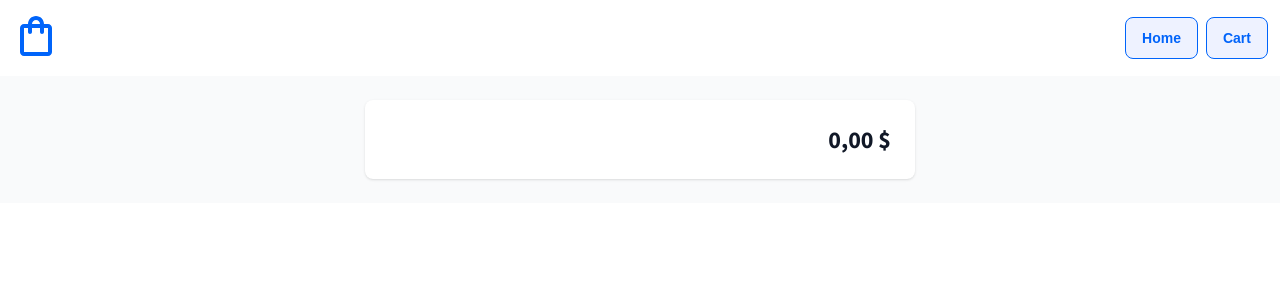
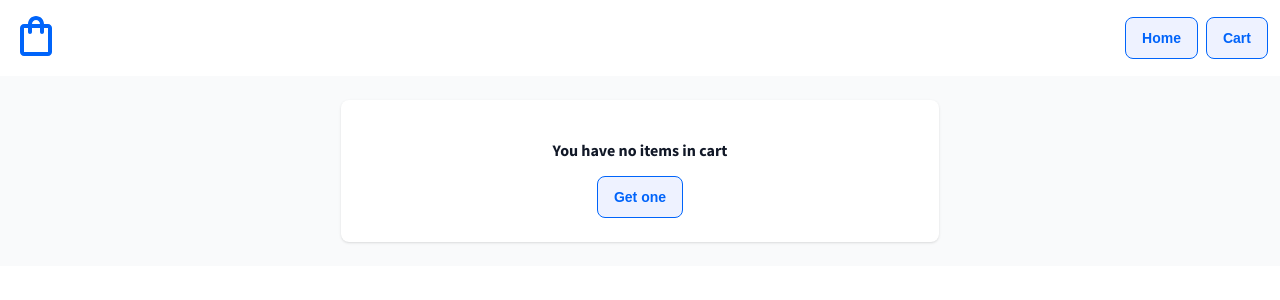
Before and after one commit to imkhoat/simple-ecommerce-vue3, a Vue app: page /cart in a window 1280 px wide. Shown: the top 300 px of the page. Built offline with nearby package versions, Linux system fonts and the light colour scheme.

Commit message:
fix: update reactivity with store and local storage (#7)

```diff
--- a/package.json
+++ b/package.json
@@ -14,6 +14,7 @@
     "coverage": "vitest run --coverage"
   },
   "dependencies": {
+    "@vueuse/core": "^8.2.5",
     "pinia": "^2.0.13",
     "vue": "^3.2.25",
     "vue-router": "^4.0.14"
--- a/src/modules/cart/components/product-cart-item.vue
+++ b/src/modules/cart/components/product-cart-item.vue
@@ -3,7 +3,7 @@
         <h6 class="name">{{ productName }}</h6>
         <div class="amount">
             <s-button :round="true" :outline="true" @click="onIncreaseQuantity">+</s-button>
-            <s-textbox class="quantity" disabled v-model="quantity"></s-textbox>
+            <s-textbox class="quantity" disabled="true" v-model="quantity"></s-textbox>
             <s-button :round="true" :outline="true" @click="onDecreaseQuantity">-</s-button>
         </div>
         <strong class="price">{{ totalPriceByText }}</strong>
@@ -30,10 +30,13 @@ export default defineComponent({
     },
     setup(props) {
         const cart = useCartStore()
-        const quantity = ref<number>(props.item?.quantity as number)
 
         const productName = computed(() => {
             return props.item?.product.title
+        })
+
+        const quantity = computed(()=>{
+            return props.item?.quantity
         })
 
         const totalPrice = computed(() => {
--- a/src/modules/cart/pages/index.vue
+++ b/src/modules/cart/pages/index.vue
@@ -1,38 +1,50 @@
 <template>
     <div class="page-cart">
-        <div class="card">
+        <div v-if="totalAmount > 0" class="card">
             <div class="items">
                 <product-cart-item
                     :item="product"
                     class="item"
-                    v-for="(product, index) in products"
+                    v-for="(product, index) in items"
                     :key="index + 'page-cart-item'"
                 ></product-cart-item>
             </div>
             <div class="amount">{{ totalAmountByText }}</div>
         </div>
+        <div v-else class="empty">
+            <p class="notice">You have no items in cart</p>
+            <s-button :outline="true" @click="backToCategories">Get one</s-button>
+        </div>
     </div>
 </template>
 <script lang="ts">
-import { defineComponent, reactive, ref, computed } from 'vue'
+import { defineComponent, computed } from 'vue'
 import { useCartStore } from '../../../shared/stores/cart'
+import { storeToRefs } from 'pinia'
+import { useRouter } from 'vue-router'
 
 import ProductCartItem from '../components/product-cart-item.vue'
+import SButton from '../../../shared/components/atoms/s-button/s-button.vue'
 export default defineComponent({
     components: {
         ProductCartItem,
+        SButton
     },
     setup() {
         const cart = useCartStore()
+        const router = useRouter()
 
-        const products = cart.pickupItems
-        const totalAmount = cart.totalAmount
+        const { totalAmount, items } = storeToRefs(cart)
 
         const totalAmountByText = computed(() => {
-            return (new Intl.NumberFormat('de-DE', { style: 'currency', currency: 'USD' }).format(totalAmount))
+            return (new Intl.NumberFormat('de-DE', { style: 'currency', currency: 'USD' }).format(totalAmount.value))
         })
 
-        return { products, totalAmount, totalAmountByText }
+        const backToCategories = () => {
+            router.push('/category')
+        }
+
+        return { items, totalAmount, totalAmountByText, backToCategories }
     }
 })
 </script>
@@ -45,7 +57,8 @@ export default defineComponent({
     padding: 24px;
     background-color: rgb(249, 250, 251);
 }
-.page-cart .card {
+.page-cart .card,
+.page-cart .empty {
     width: 550px;
     border-radius: 8px;
     background-color: #fff;
@@ -66,4 +79,15 @@ export default defineComponent({
     font-size: 24px;
     font-weight: bold;
 }
+.page-cart .empty {
+    padding: 24px;
+    display: flex;
+    flex-direction: column;
+    justify-content: center;
+    align-items: center;
+}
+.page-cart .empty .notice {
+    font-size: 16px;
+    font-weight: bold;
+}
 </style>
--- a/src/shared/components/atoms/s-textbox/s-textbox.vue
+++ b/src/shared/components/atoms/s-textbox/s-textbox.vue
@@ -1,6 +1,6 @@
 <template>
-    <div class="s-textbox">
-        <input :value="modelValue" @input="updateValue" />
+    <div class="s-textbox" :class="{ 'disabled': disabled }">
+        <input :value="modelValue" :disabled="disabled" @input="updateValue" />
     </div>
 </template>
 <script lang="ts">
@@ -12,6 +12,10 @@ export default defineComponent({
             type: [String, Number],
             required: true,
         },
+        disabled: {
+            type: Boolean,
+            default: false
+        }
     },
     emits: ['update:modelValue'],
     setup(props, { emit }) {
@@ -38,6 +42,10 @@ export default defineComponent({
     background-color: #eef2ff;
     border: 1px solid #0062d6;
 }
+.s-textbox.disabled:hover {
+    background-color: #fff;
+    border: 1px solid rgb(229, 231, 235);
+}
 .s-textbox input {
     border: none;
     height: 28px;
@@ -48,6 +56,11 @@ export default defineComponent({
     text-align: center;
     color: #111827;
 }
+.s-textbox input:disabled,
+.s-textbox input:disabled:hover,
+.s-textbox.disabled:hover input {
+    background-color: #fff;
+}
 .s-textbox:hover input {
     background-color: #eef2ff;
 }
--- a/src/shared/stores/cart.ts
+++ b/src/shared/stores/cart.ts
@@ -1,12 +1,13 @@
 import { defineStore } from "pinia";
+import { useLocalStorage } from "@vueuse/core";
 import { CartItem } from "../types/category";
 
 export const useCartStore = defineStore("cart", {
   state: () => {
-    return { cart: [] as CartItem[] };
+    return { cart: useLocalStorage("CartStore", [] as CartItem[]) };
   },
   getters: {
-    pickupItems: (state) => state.cart,
+    items: (state) => state.cart,
     totalAmount: (state) => {
       return state.cart.reduce((previousValue, currentValue) => {
         const quantity = currentValue?.quantity as number;
@@ -48,9 +49,21 @@ export const useCartStore = defineStore("cart", {
       if (targetIndex != -1) {
         const currentQuantity = this.cart[targetIndex].quantity as number;
         this.cart[targetIndex].quantity = currentQuantity - 1;
+
+        if (this.cart[targetIndex].quantity === 0) {
+          this.removeItem(this.cart[targetIndex]);
+        }
       } else {
         this.cart.push(payload);
       }
     },
+    removeItem(payload: CartItem) {
+      const targetIndex = this.cart.findIndex(
+        (item) => item.product.code === payload.product.code
+      );
+      if (targetIndex > -1) {
+        this.cart.splice(targetIndex, 1);
+      }
+    },
   },
 });
```
Also changed, not shown: 1 other file (tests, documents, lock files or other folders).
